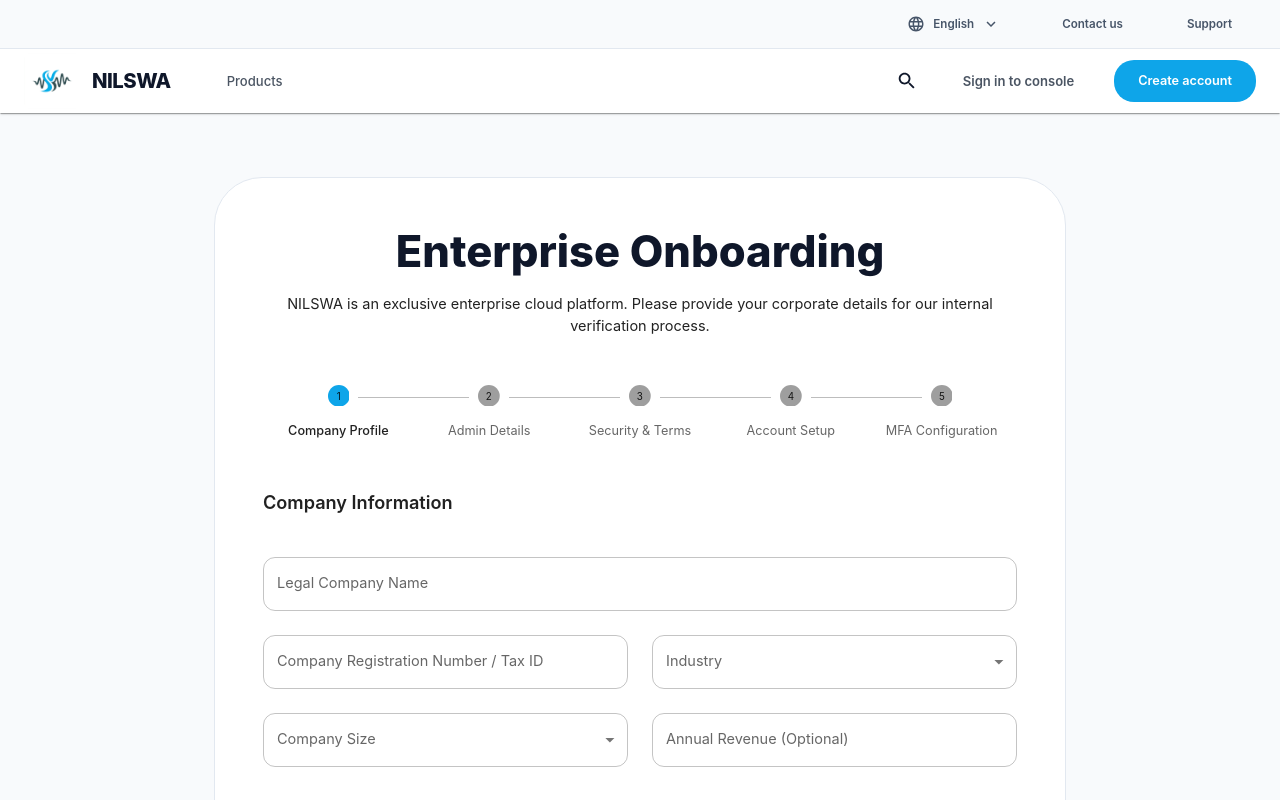
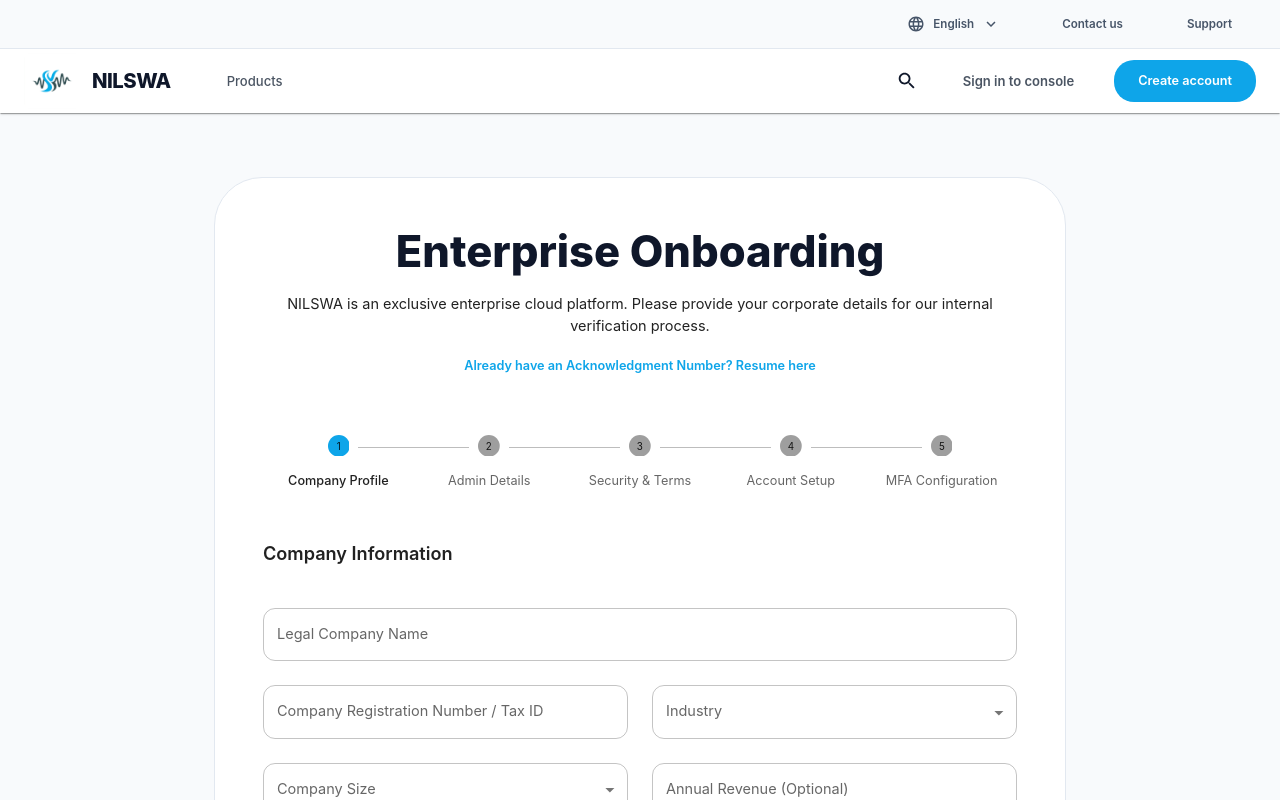
Before and after one commit to sachin-bose-p/nilswa, a Next.js app in the folder client/: page /register in a window 1280 px wide. Shown: the top 800 px of the page. Built offline with nearby package versions, Linux system fonts and the light colour scheme.

Commit message:
Add resume link to registration page

```diff
--- a/client/app/register/page.tsx
+++ b/client/app/register/page.tsx
@@ -173,9 +173,12 @@ export default function RegisterPage() {
             <Typography variant="h3" sx={{ fontWeight: 800, mb: 2, color: '#0f172a' }}>
               Enterprise Onboarding
             </Typography>
-            <Typography variant="body1" color="text.secondary">
+            <Typography variant="body1" color="text.secondary" sx={{ mb: 1 }}>
               NILSWA is an exclusive enterprise cloud platform. Please provide your corporate details for our internal verification process.
             </Typography>
+            <Button component={Link} href="/track" variant="text" sx={{ textTransform: 'none', fontWeight: 600, color: '#0ea5e9' }}>
+              Already have an Acknowledgment Number? Resume here
+            </Button>
           </Box>
 
           <Stepper activeStep={activeStep} alternativeLabel sx={{ mb: 6 }}>
```
